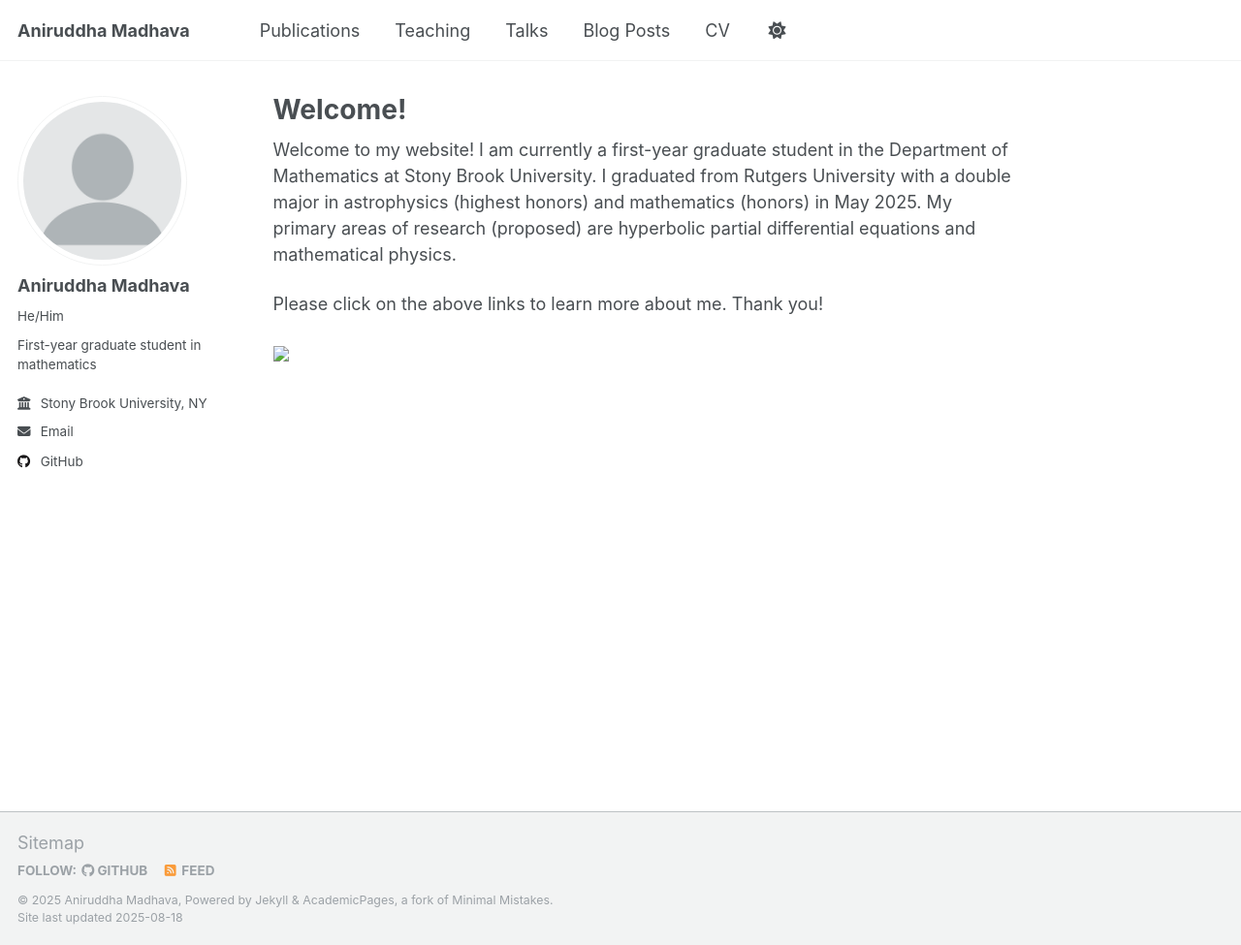
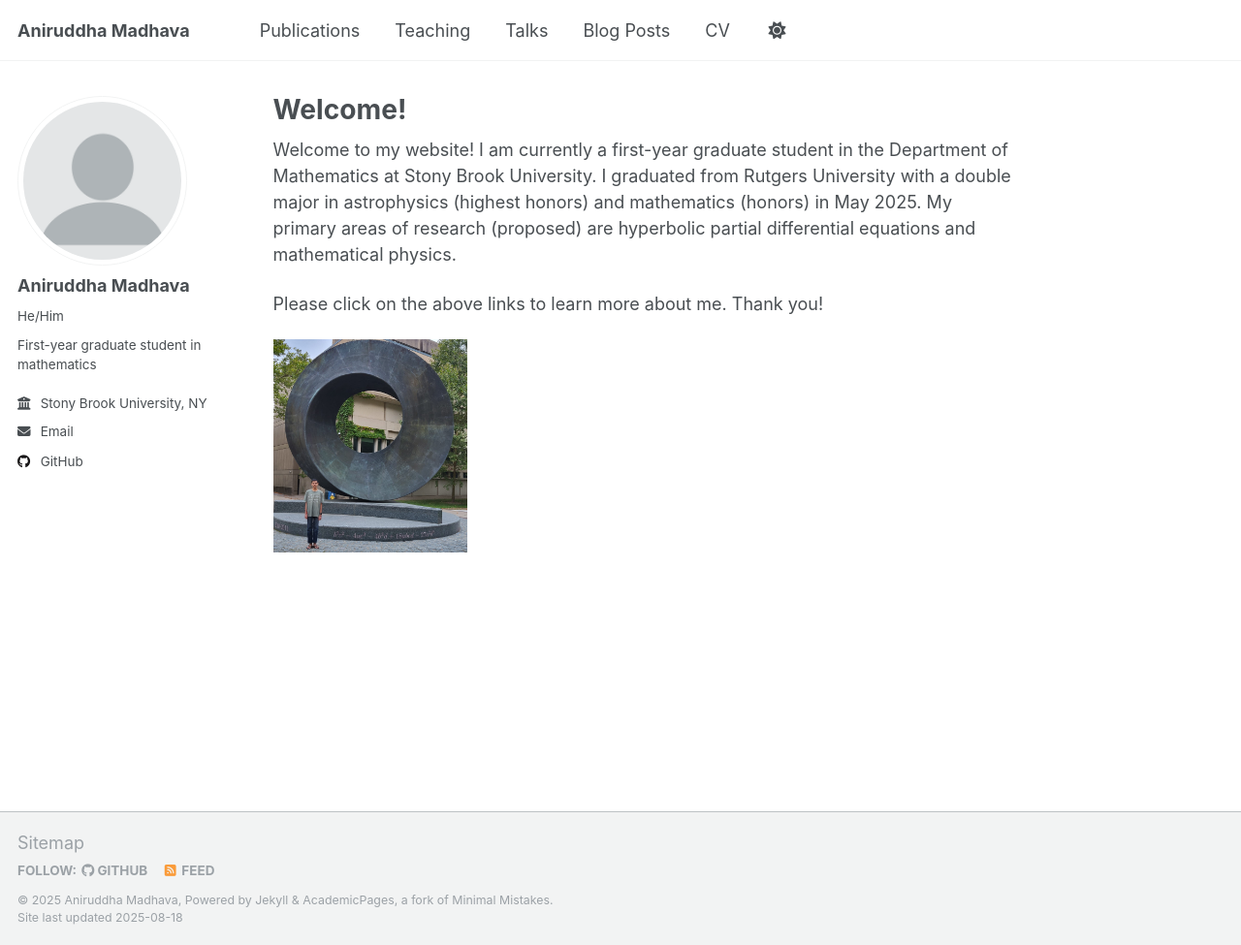
Before and after one commit to amadhava25/amadhava25.github.io, a Jekyll site: the page built from _pages/about.md, in a window 1280 px wide and 975 px high. Shown: the whole window at 97% size. Built offline with Jekyll 4.4.1, drawn with Linux system fonts in a browser that asks for light colours; a script that is not in the unit is left out.

Commit message:
Update about.md

```diff
--- a/_pages/about.md
+++ b/_pages/about.md
@@ -11,4 +11,4 @@ Welcome to my website! I am currently a first-year graduate student in the Depar
 
 Please click on the above links to learn more about me. Thank you!
 
-<img src = "amadhava25.github.io/images/IMG-20250817-WA0004.jpg" width = "200">
+<img src = "../images/IMG-20250817-WA0004.jpg" width = "200">
```
